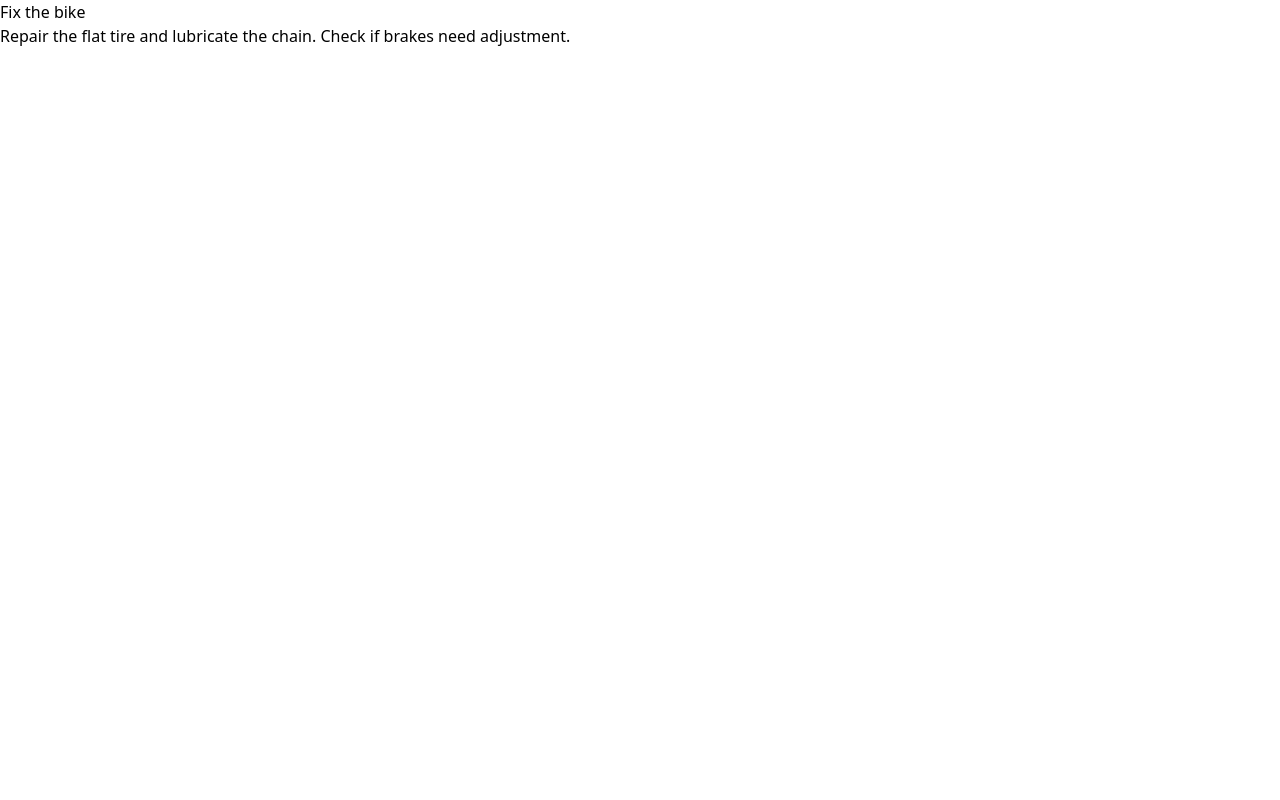
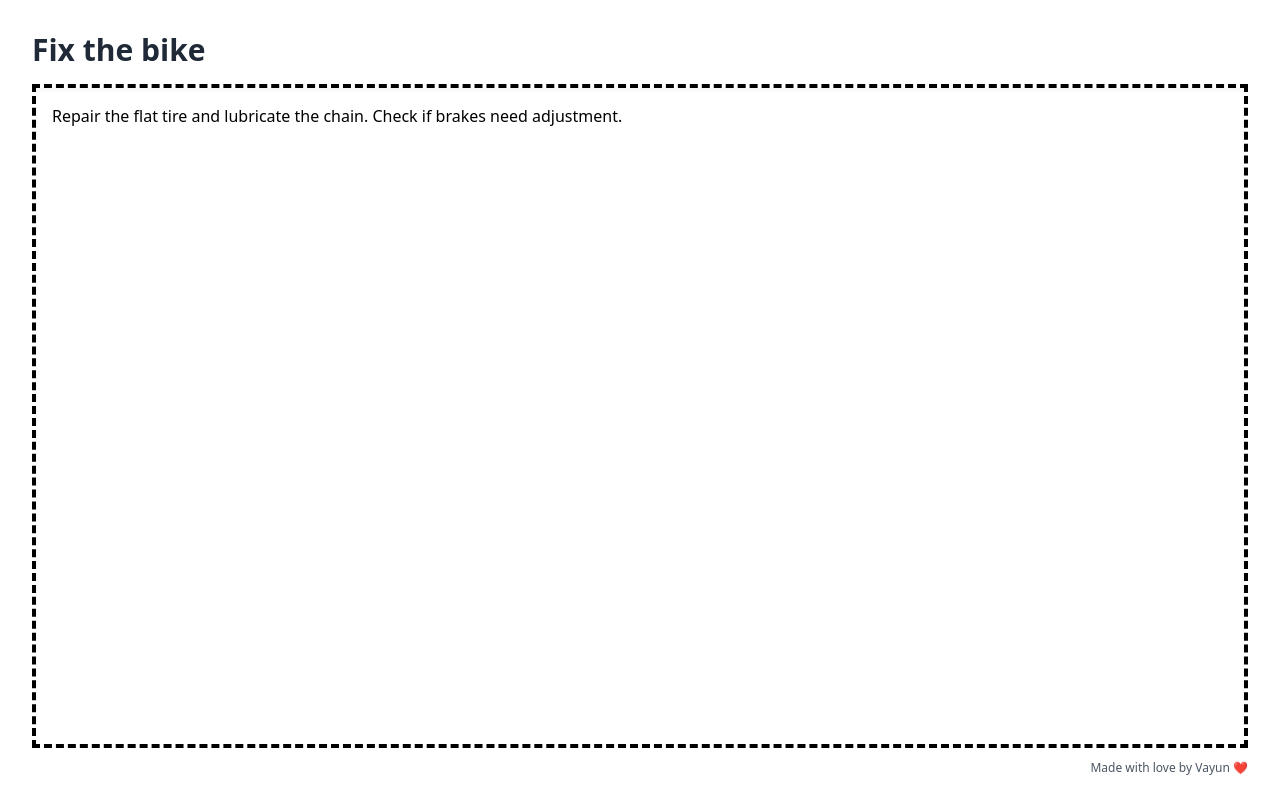
Before and after one commit to vayunekbote02/redux_todo, a React (Vite) app: page /19691d9e-432f-408f-b57f-60a22c418be8 in a window 1280 px wide. Built offline with nearby package versions, Linux system fonts and the light colour scheme.

Commit message:
Beautified note not found component

```diff
--- a/src/components/NoteCard.jsx
+++ b/src/components/NoteCard.jsx
@@ -30,7 +30,10 @@ export const NoteCard = ({ title, content, id }) => {
           <Link to={`/${id}`}>
             <h1
               className="text-lg font-semibold text-gray-800 cursor-pointer"
-              title={title.length > 30 ? title : ""}
+              title={
+                title.length > 30 &&
+                (title.length > 50 ? title.substring(0, 50) + "..." : title)
+              }
             >
               {clipTitle(title, "cardTitle")}
             </h1>
--- a/src/components/NotePage.jsx
+++ b/src/components/NotePage.jsx
@@ -1,21 +1,49 @@
+import { CircleArrowLeft } from "lucide-react";
 import { useSelector } from "react-redux";
-import { useParams } from "react-router";
+import { NavLink, useParams } from "react-router";
 
 export const NotePage = () => {
   const { id } = useParams();
   const note = useSelector((state) =>
     state.notes.find((notes) => notes.id === id)
   );
+
   return (
     <>
       {note ? (
-        <div>
-          <h1>{note.title}</h1>
-          <p>{note.content}</p>
+        <div className="flex flex-col h-screen pt-8 pb-6 pl-8 pr-8 bg-white">
+          <h1 className="mb-4 text-3xl font-bold text-gray-800">
+            {note.title}
+          </h1>
+          <div className="flex-1 p-4 border-4 border-black border-dashed shadow-inner">
+            {note.content}
+          </div>
+          <p className="mt-3 text-xs text-right text-gray-600">
+            Made with love by Vayun ❤️
+          </p>
         </div>
       ) : (
-        <h1>Note not found</h1>
+        <NoteNotFound />
       )}
     </>
   );
 };
+
+const NoteNotFound = () => {
+  return (
+    <div className="grid h-screen place-items-center">
+      <div className="flex flex-col">
+        <NavLink
+          to="/"
+          className="pb-4 cursor-pointer"
+          title="Back to the homepage"
+        >
+          <CircleArrowLeft />
+        </NavLink>
+        <h1 className="p-6 text-2xl font-semibold text-gray-700 border-4 border-black border-dashed shadow-md shadow-stone-300">
+          Note not found
+        </h1>
+      </div>
+    </div>
+  );
+};
--- a/src/features/notesSlice.js
+++ b/src/features/notesSlice.js
@@ -5,7 +5,7 @@ const notesSlice = createSlice({
   initialState: [
     {
       id: "ceab1009-d5fd-4869-886d-d701a235e68d",
-      title: "Finish reading 'Atomic Habits' by James Clear.",
+      title: "Finish reading 'Atomic Habits' by James Clear",
       content: "Complete the last chapter and take notes on key points.",
       cat: "personal",
       completed: true,
```
Also changed, not shown: todo.txt, 1 other file (tests, documents, lock files or other folders).
